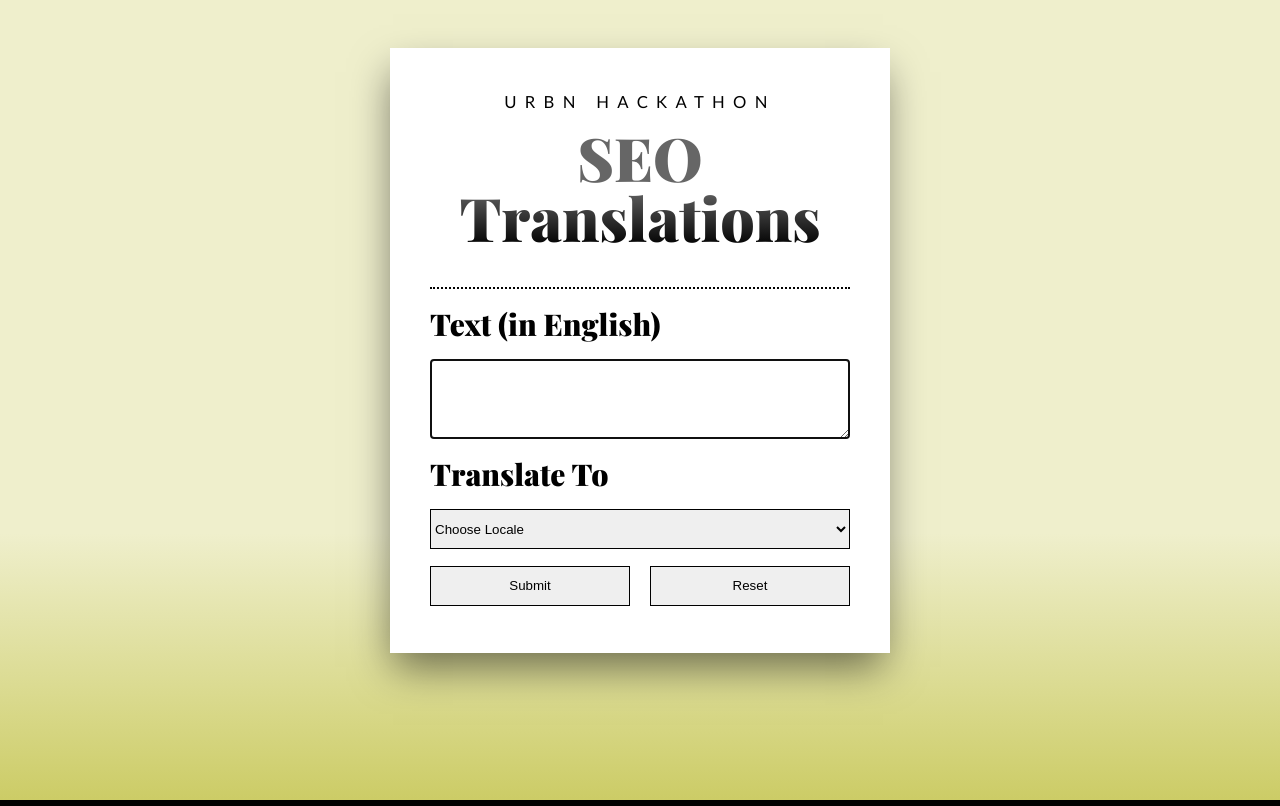
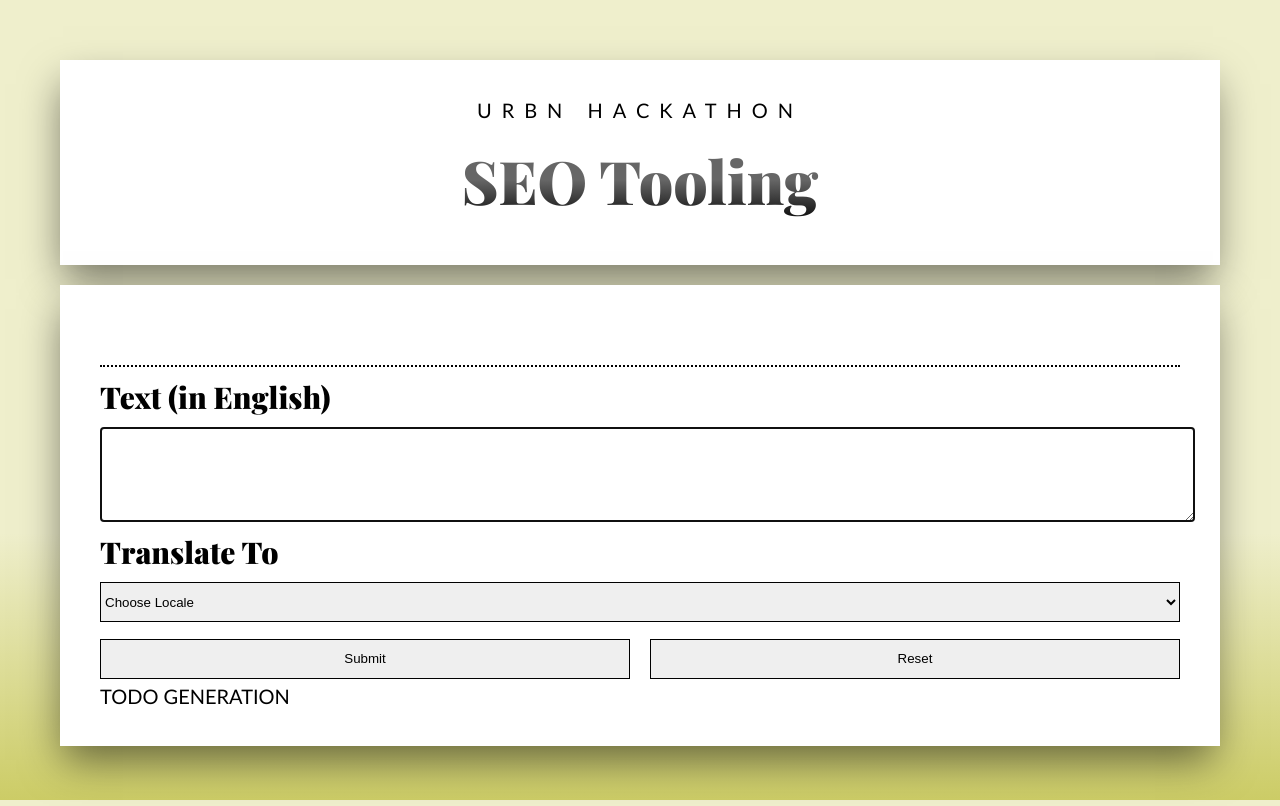
Before and after one commit to seriouslysean/hackathon-open-ai-translation, a Nuxt app: page / in a window 1280 px wide. Built offline with nearby package versions, Linux system fonts and the light colour scheme.

Commit message:
separate styling files

```diff
--- a/app.vue
+++ b/app.vue
@@ -44,11 +44,11 @@
 
 <template>
   <div class="app">
-    <div class="heading">
-      <small>URBN Hackathon</small>
-      <h1>SEO Translations</h1>
-    </div>
+    <SiteHeader />
 
+    <main class="main container">
+      <!-- translate -->
+      <section class="translation">
         <form @submit.prevent="onSubmit">
           <label for="text">Text (in English)</label>
           <textarea ref="textEl" type="text" name="text" v-model="text"></textarea>
@@ -73,117 +73,18 @@
             <button @click="onCopy">Copy</button>
           </div>
         </div>
+      </section>
+
+      <!-- translate -->
+      <section class="generation">
+        TODO GENERATION
+      </section>
+    </main>
   </div>
 </template>
 
-<style>
-@import url('https://fonts.googleapis.com/css?family=Playfair+Display:900');
-
-* {
-  box-sizing: border-box;
-}
-
-:root {
-  --bg-outline: #000000;
-  --bg-primary: #EFEFCC;
-  --bg-secondary: #CCCC66;
-  --bg-tertiary: #FFFFFF;
-  --font-body: 'Trebuchet MS', 'Lucida Grande', 'Lucida Sans Unicode', 'Lucida Sans', Tahoma, sans-serif;
-  --font-heading: 'Playfair Display', 'Georgia', serif;
-  --font-size-body: 1em;
-  --font-size-title: 2em;
-  --font-size-heading: 1.5em;
-  --spacer-primary: 2em;
-  --spacer-secondary: 0.5em;
-}
-
-html {
-  background: #000;
-  background-image: linear-gradient(
-    var(--bg-primary),
-    var(--bg-primary),
-    var(--bg-primary),
-    var(--bg-secondary)
-  );
-  height: 100%;
-  font-size: 20px;
-}
-
-body {
-  padding: var(--spacer-primary);
-  font-family: var(--font-body);
-  font-size: var(--font-size-body);
-}
-
-.app {
-  background: var(--bg-tertiary);
-  padding: var(--spacer-primary);
-  width: 100%;
-  max-width: 500px;
-  margin: 0 auto;
-  box-shadow: -2px 19px 39px -5px rgba(0, 0, 0, 0.52);
-  -webkit-box-shadow: -2px 19px 39px -5px rgba(0, 0, 0, 0.52);
-}
-
-.heading {
-  border-bottom: 2px dotted var(--bg-outline);
-  text-align: center;
-}
-
-.heading small {
-  letter-spacing: 0.5em;
-  text-transform: uppercase;
-}
-
-.heading h1 {
-  font-family: var(--font-heading);
-  font-size: var(--font-size-title);
-  line-height: 1em;
-  margin-top: 0.25em;
-  font-size: 3em;
-  background: linear-gradient(#666, #666, #000);
-  background-clip: text;
-  -webkit-background-clip: text;
-  -webkit-text-fill-color: transparent;
-}
-
-label {
-  font-family: var(--font-heading);
-  font-size: var(--font-size-heading);
-  display: block;
-  margin: var(--spacer-secondary) 0;
-  width: 100%;
-}
-
-button,
-input,
-select,
-textarea {
-  display: block;
-  margin: var(--spacer-secondary) 0;
-  width: 100%;
-  border: 1px solid var(--bg-outline);
-  min-height: 3em;
-}
-
-input,
-textarea {
-  padding: var(--spacer-secondary) var(--spacer-secondary);
-}
-
-textarea {
-  display: block;
-  margin: var(--spacer-secondary) 0;
-  padding: var(--spacer-secondary) var(--spacer-secondary);
-  width: 100%;
-  min-height: 6em;
-}
-
-.buttons {
-  display: flex;
-  column-gap: 1em;
-  margin-top: var(--spacer-secondary);
-}
+<style lang="scss">
+@use "~/assets/scss/global.scss";
 
 .translation {
   border-top: 2px dotted var(--bg-outline);
--- /dev/null
+++ b/assets/scss/_colors.scss
@@ -0,0 +1,13 @@
+:root {
+    --bg-outline: #000000;
+    --bg-primary: #EFEFCC;
+    --bg-secondary: #CCCC66;
+    --bg-tertiary: #FFFFFF;
+    --font-body: 'Trebuchet MS', 'Lucida Grande', 'Lucida Sans Unicode', 'Lucida Sans', Tahoma, sans-serif;
+    --font-heading: 'Playfair Display', 'Georgia', serif;
+    --font-size-body: 1em;
+    --font-size-title: 2em;
+    --font-size-heading: 1.5em;
+    --spacer-primary: 2em;
+    --spacer-secondary: 0.5em;
+}
--- /dev/null
+++ b/assets/scss/_reset.scss
@@ -0,0 +1,48 @@
+/* http://meyerweb.com/eric/tools/css/reset/
+   v2.0 | 20110126
+   License: none (public domain)
+*/
+
+html, body, div, span, applet, object, iframe,
+h1, h2, h3, h4, h5, h6, p, blockquote, pre,
+a, abbr, acronym, address, big, cite, code,
+del, dfn, em, img, ins, kbd, q, s, samp,
+small, strike, strong, sub, sup, tt, var,
+b, u, i, center,
+dl, dt, dd, ol, ul, li,
+fieldset, form, label, legend,
+table, caption, tbody, tfoot, thead, tr, th, td,
+article, aside, canvas, details, embed,
+figure, figcaption, footer, header, hgroup,
+menu, nav, output, ruby, section, summary,
+time, mark, audio, video {
+	margin: 0;
+	padding: 0;
+	border: 0;
+	font-size: 100%;
+	font: inherit;
+	vertical-align: baseline;
+}
+/* HTML5 display-role reset for older browsers */
+article, aside, details, figcaption, figure,
+footer, header, hgroup, menu, nav, section {
+	display: block;
+}
+body {
+	line-height: 1;
+}
+ol, ul {
+	list-style: none;
+}
+blockquote, q {
+	quotes: none;
+}
+blockquote:before, blockquote:after,
+q:before, q:after {
+	content: '';
+	content: none;
+}
+table {
+	border-collapse: collapse;
+	border-spacing: 0;
+}
--- /dev/null
+++ b/assets/scss/global.scss
@@ -0,0 +1,68 @@
+@use '@/assets/scss/_reset.scss';
+@use '@/assets/scss/_colors.scss';
+
+@import url('https://fonts.googleapis.com/css?family=Playfair+Display:900');
+
+html {
+  background: #000;
+  background-image: linear-gradient(
+    var(--bg-primary),
+    var(--bg-primary),
+    var(--bg-primary),
+    var(--bg-secondary)
+  );
+  height: 100%;
+  font-size: 20px;
+}
+
+body {
+  padding: var(--spacer-primary);
+  font-family: var(--font-body);
+  font-size: var(--font-size-body);
+}
+
+label {
+  font-family: var(--font-heading);
+  font-size: var(--font-size-heading);
+  display: block;
+  margin: var(--spacer-secondary) 0;
+  width: 100%;
+}
+
+button,
+input,
+select,
+textarea {
+  display: block;
+  margin: var(--spacer-secondary) 0;
+  width: 100%;
+  border: 1px solid var(--bg-outline);
+  min-height: 3em;
+}
+
+input,
+textarea {
+  padding: var(--spacer-secondary) var(--spacer-secondary);
+}
+
+textarea {
+  display: block;
+  margin: var(--spacer-secondary) 0;
+  padding: var(--spacer-secondary) var(--spacer-secondary);
+  width: 100%;
+  min-height: 6em;
+}
+
+.buttons {
+  display: flex;
+  column-gap: 1em;
+  margin-top: var(--spacer-secondary);
+}
+
+.container {
+  background: var(--bg-tertiary);
+  padding: var(--spacer-primary);
+  margin: 1em;
+  box-shadow: -2px 19px 39px -5px rgba(0, 0, 0, 0.52);
+  -webkit-box-shadow: -2px 19px 39px -5px rgba(0, 0, 0, 0.52);
+}
--- /dev/null
+++ b/assets/scss/shared.scss
@@ -0,0 +1 @@
+@use '@/assets/scss/_mixins.scss';
--- /dev/null
+++ b/components/SiteHeader.vue
@@ -0,0 +1,31 @@
+<template>
+    <header class="site-header container">
+        <small class="site-header__prefix">URBN Hackathon</small>
+        <h1 class="site-header__heading">SEO Tooling</h1>
+    </header>
+</template>
+
+<style lang="scss">
+.site-header {
+  text-align: center;
+
+    &__prefix {
+        letter-spacing: 0.5em;
+        text-transform: uppercase;
+    }
+
+    &__heading {
+        font-family: var(--font-heading);
+        font-size: var(--font-size-title);
+        line-height: 1em;
+        margin-top: 0.25em;
+        font-size: 3em;
+        background: linear-gradient(#666, #666, #000);
+        background-clip: text;
+        -webkit-background-clip: text;
+        -webkit-text-fill-color: transparent;
+        // force text descenders to show
+        padding: 0.25em;
+    }
+}
+</style>
--- a/nuxt.config.ts
+++ b/nuxt.config.ts
@@ -4,4 +4,4 @@
   typescript: {
     shim: false
   },
-})
+});
--- a/package.json
+++ b/package.json
@@ -12,6 +12,7 @@
     "@nuxt/devtools": "^0.6.4",
     "@types/node": "^18",
     "nuxt": "^3.6.0",
+    "sass": "^1.63.6",
     "typescript": "^5.0.4"
   },
   "dependencies": {
```
Also changed, not shown: 1 other file (tests, documents, lock files or other folders). Lines whose indentation alone changed are shown as unchanged.
